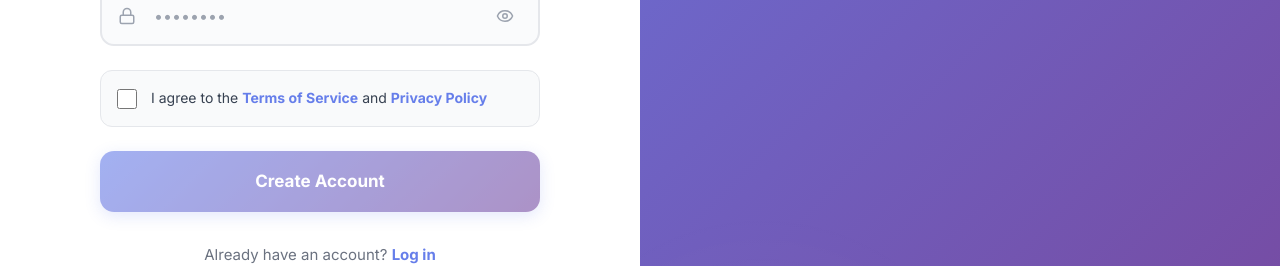
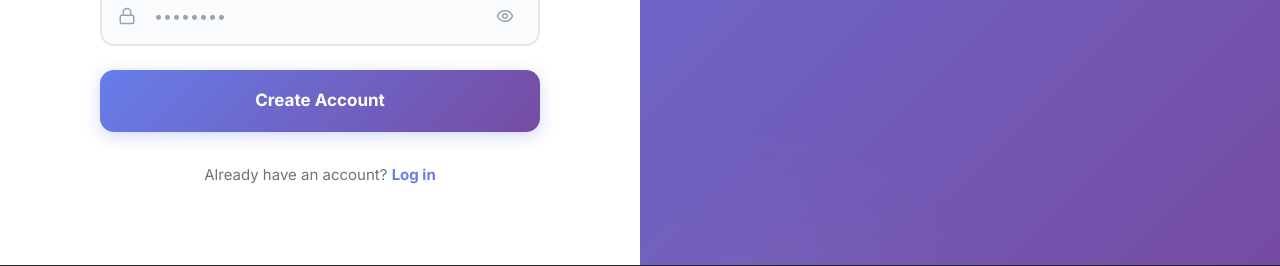
Before and after one commit to jinhonglin-ryan/grad2career, a React (Vite) app in the folder frontend/: page /signup in a window 1280 px wide. Shown: the part 848-1114 px from the top of the page. Built offline with nearby package versions, Linux system fonts and the light colour scheme; no server answers.

Commit message:
get rid of terms

```diff
--- a/frontend/src/pages/SignUpPage.tsx
+++ b/frontend/src/pages/SignUpPage.tsx
@@ -13,7 +13,6 @@ const SignUpPage = () => {
   const [showConfirmPassword, setShowConfirmPassword] = useState(false);
   const [error, setError] = useState('');
   const [loading, setLoading] = useState(false);
-  const [agreedToTerms, setAgreedToTerms] = useState(false);
   const { signup, googleLogin } = useAuth();
   const navigate = useNavigate();
 
@@ -27,10 +26,6 @@ const SignUpPage = () => {
     e.preventDefault();
     setError('');
 
-    if (!agreedToTerms) {
-      setError('Please agree to the Terms of Service and Privacy Policy');
-      return;
-    }
 
     if (password !== confirmPassword) {
       setError('Passwords do not match');
@@ -202,21 +197,7 @@ const SignUpPage = () => {
             </div>
           </div>
 
-          <div className={styles.checkboxGroup}>
-            <input
-              type="checkbox"
-              id="terms"
-              checked={agreedToTerms}
-              onChange={(e) => setAgreedToTerms(e.target.checked)}
-            />
-            <label htmlFor="terms">
-              I agree to the{' '}
-              <span className={styles.link}>Terms of Service</span> and{' '}
-              <span className={styles.link}>Privacy Policy</span>
-            </label>
-          </div>
-
-          <button type="submit" className={styles.submitButton} disabled={loading || !agreedToTerms}>
+          <button type="submit" className={styles.submitButton} disabled={loading}>
             {loading ? (
               <>
                 <span className={styles.spinner}></span>
```
